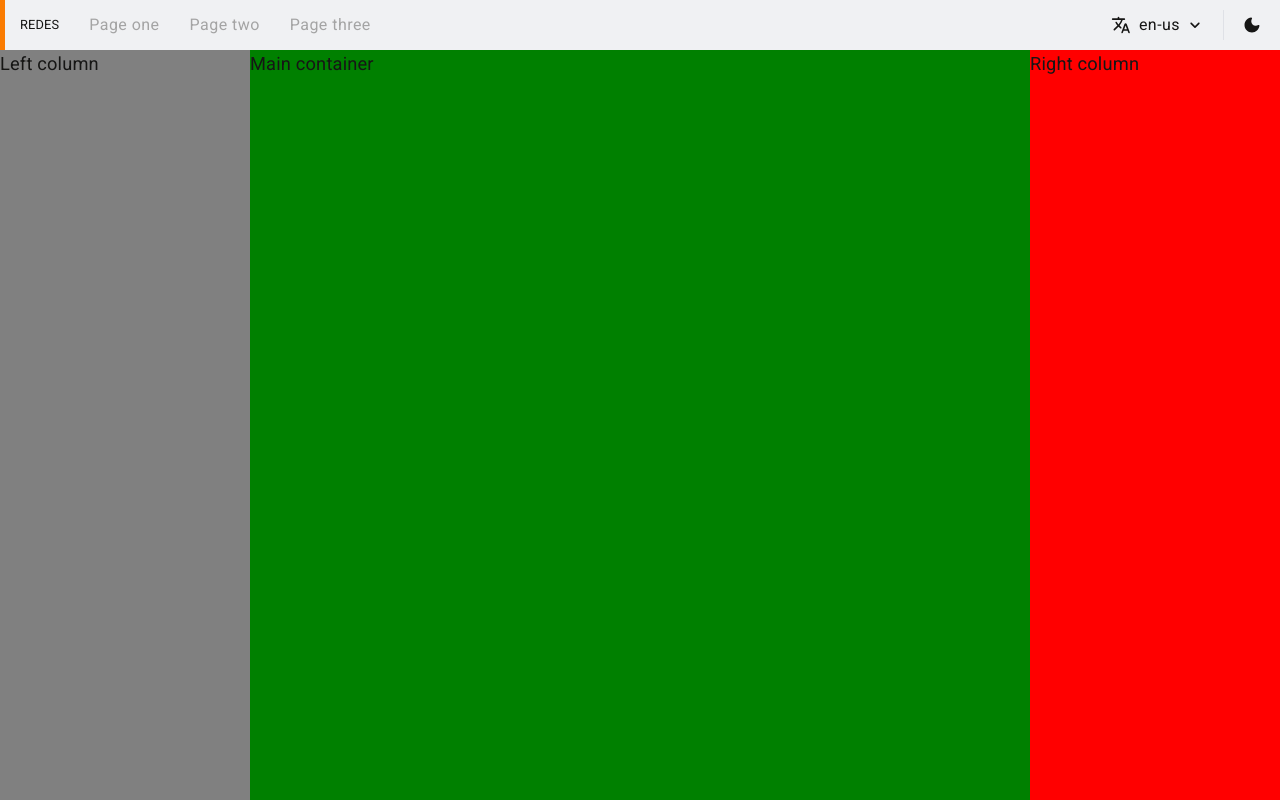
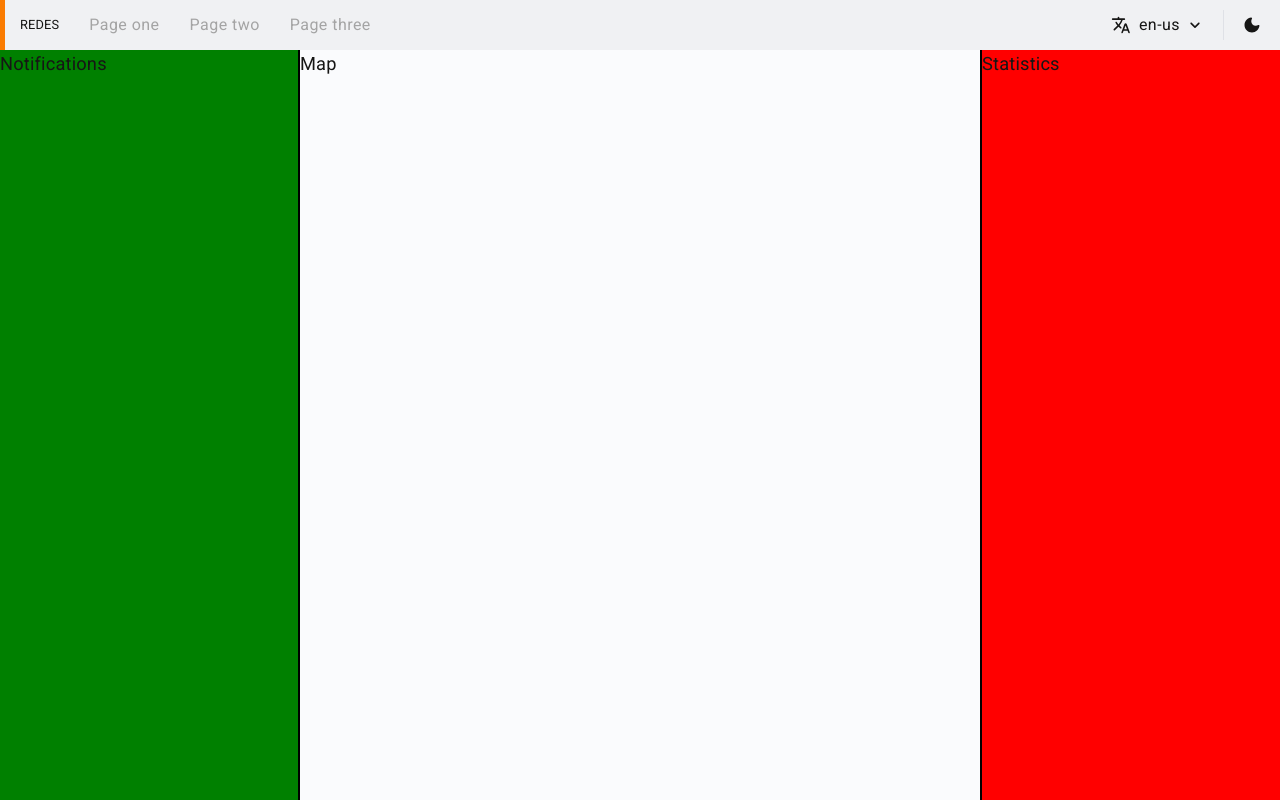
Before and after one commit to geodatin/ora-redes-front, a React (Create React App) app: page / in a window 1280 px wide. Built offline with nearby package versions, Linux system fonts and the light colour scheme.

Commit message:
Add horizontal layout

```diff
--- /dev/null
+++ b/src/components/Layout/index.jsx
@@ -0,0 +1,46 @@
+import classNames from 'classnames';
+import PropTypes from 'prop-types';
+import React from 'react';
+
+import useStyles from './styles';
+
+/**
+ * This component renders a common horizontal layout for application
+ * @returns common Layout
+ */
+export default function Layout({ leftColumn, mainContainer, rightColumn }) {
+  Layout.propTypes = {
+    leftColumn: PropTypes.shape(),
+    mainContainer: PropTypes.shape().isRequired,
+    rightColumn: PropTypes.shape(),
+  };
+
+  Layout.defaultProps = {
+    leftColumn: undefined,
+    rightColumn: undefined,
+  };
+
+  const classes = useStyles();
+
+  return (
+    <div className={classes.wrapper}>
+      {leftColumn && (
+        <div className={classNames(classes.leftColumn, leftColumn.className)}>
+          {leftColumn.children}
+        </div>
+      )}
+
+      <div
+        className={classNames(classes.mainContainer, mainContainer.className)}
+      >
+        {mainContainer.children}
+      </div>
+
+      {rightColumn && (
+        <div className={classNames(classes.rightColumn, rightColumn.className)}>
+          {rightColumn.children}
+        </div>
+      )}
+    </div>
+  );
+}
--- /dev/null
+++ b/src/components/Layout/styles.jsx
@@ -0,0 +1,23 @@
+import { createUseStyles } from 'react-jss';
+
+import { layout } from '../../constants/constraints';
+
+const useStyles = createUseStyles(() => ({
+  wrapper: {
+    display: 'flex',
+    flexFlow: 'row nowrap',
+    width: '100%',
+    height: `calc(100% - ${layout.header.sizes.height}px)`,
+  },
+  leftColumn: {
+    width: layout.leftColumn.sizes.width,
+  },
+  mainContainer: {
+    width: '100%',
+  },
+  rightColumn: {
+    width: layout.rightColumn.sizes.width,
+  },
+}));
+
+export default useStyles;
--- a/src/constants/constraints.jsx
+++ b/src/constants/constraints.jsx
@@ -22,22 +22,11 @@ export const layout = {
     },
   },
   leftColumn: {
-    enabled: true,
     sizes: {
       width: 250,
     },
   },
-  mainContainer: {
-    sizes: {
-      width: () =>
-        `calc(100% - ${
-          (layout.leftColumn.enabled ? layout.leftColumn.sizes.width : 0) +
-          (layout.rightColumn.enabled ? layout.rightColumn.sizes.width : 0)
-        }px)`,
-    },
-  },
   rightColumn: {
-    enabled: true,
     sizes: {
       width: 250,
     },
--- a/src/pages/PageOne/index.jsx
+++ b/src/pages/PageOne/index.jsx
@@ -1,23 +1,30 @@
 import React from 'react';
 
-import { layout } from '../../constants/constraints';
+import Layout from '../../components/Layout';
 import useStyles from './styles';
 
+/**
+ * This component renders a page
+ * @returns page one
+ */
 function PageOne() {
   const classes = useStyles();
 
   return (
-    <div className={classes.wrapper}>
-      {layout.leftColumn.enabled && (
-        <div className={classes.leftColumn}>Left column</div>
-      )}
-
-      <div className={classes.mainContainer}>Main container</div>
-
-      {layout.rightColumn.enabled && (
-        <div className={classes.rightColumn}>Right column</div>
-      )}
-    </div>
+    <Layout
+      leftColumn={{
+        className: classes.notifications,
+        children: <div>Notifications</div>,
+      }}
+      mainContainer={{
+        className: classes.map,
+        children: <div>Map</div>,
+      }}
+      rightColumn={{
+        className: classes.statistics,
+        children: <div>Statistics</div>,
+      }}
+    />
   );
 }
 
--- a/src/pages/PageOne/styles.jsx
+++ b/src/pages/PageOne/styles.jsx
@@ -1,25 +1,17 @@
-/* eslint-disable no-unused-vars */
 import { createUseStyles } from 'react-jss';
 
-import { layout } from '../../constants/constraints';
-
 const useStyles = createUseStyles(() => ({
-  wrapper: {
-    display: 'flex',
-    flexFlow: 'row nowrap',
-    width: '100%',
-    height: `calc(100% - ${layout.header.sizes.height}px)`,
-  },
-  leftColumn: {
-    width: layout.leftColumn.sizes.width,
-    backgroundColor: 'gray',
-  },
-  mainContainer: {
-    width: layout.mainContainer.sizes.width,
+  notifications: {
+    minWidth: 300,
+    borderRight: '2px solid black',
     backgroundColor: 'green',
   },
-  rightColumn: {
-    width: layout.rightColumn.sizes.width,
+  map: {
+    backgroundColor: 'transparent',
+  },
+  statistics: {
+    minWidth: 300,
+    borderLeft: '2px solid black',
     backgroundColor: 'red',
   },
 }));
```
